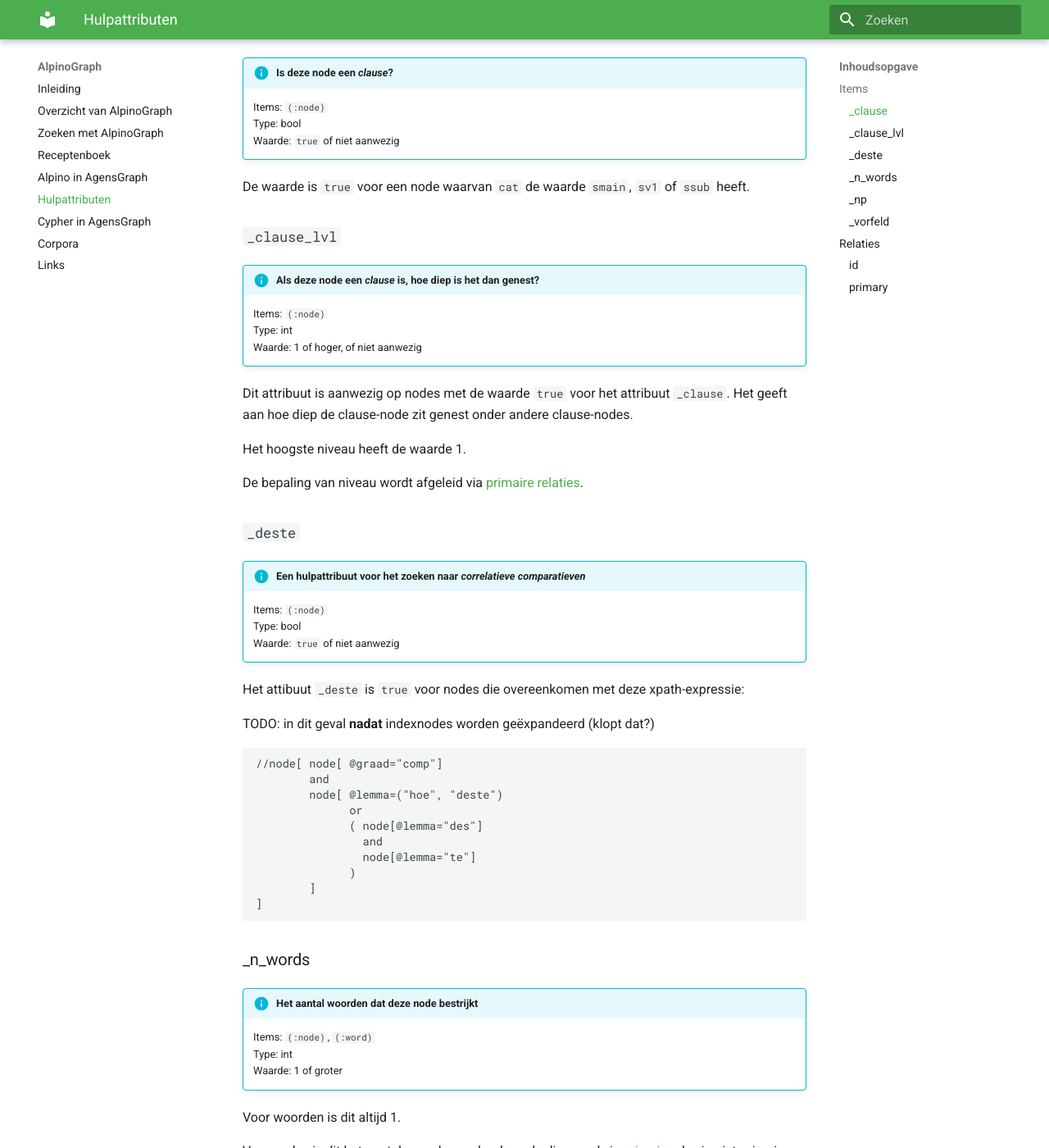
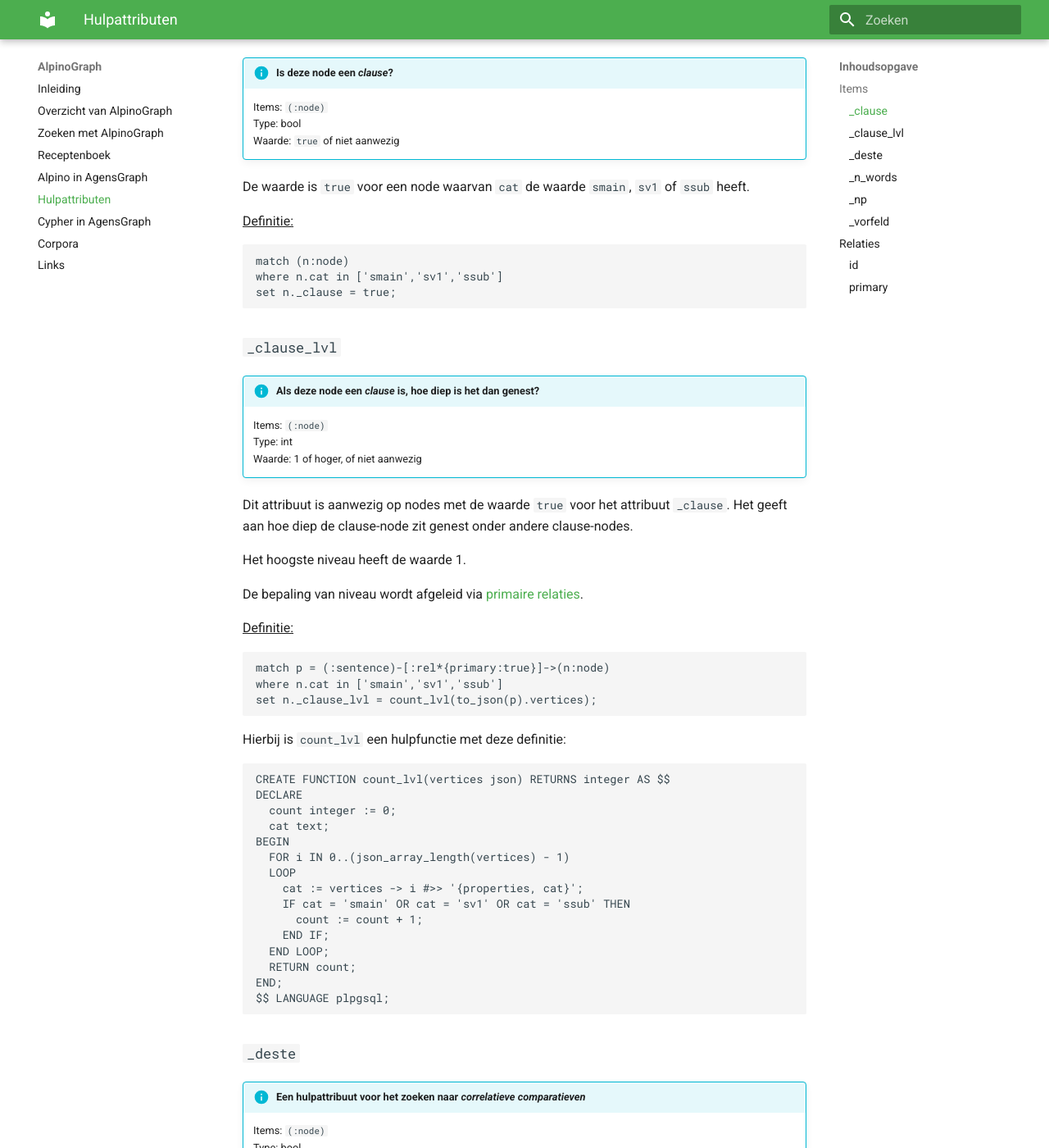
Before and after one commit to rug-compling/alpinograph-docs, an MkDocs documentation site: the page built from docs/attributen.md, in a window 1280 px wide and 1400 px high, scrolled down 359 px. Shown: the whole window at 82% size. Built offline with MkDocs 1.6.1 and Material for MkDocs 9.7.7, drawn with Linux system fonts in a browser that asks for light colours.

Commit message:
Hulpattributen: _clause, _clause_lvl

````diff
--- a/docs/attributen.md
+++ b/docs/attributen.md
@@ -19,6 +19,13 @@ en `(:word)`.
 De waarde is `true` voor een node waarvan `cat` de waarde `smain`,
 `sv1` of `ssub` heeft.
 
+^^Definitie:^^
+
+```text
+match (n:node)
+where n.cat in ['smain','sv1','ssub']
+set n._clause = true;
+```
 
 ### `_clause_lvl`
 
@@ -34,6 +41,34 @@ onder andere clause-nodes.
 Het hoogste niveau heeft de waarde 1.
 
 De bepaling van niveau wordt afgeleid via [primaire relaties](#primary).
+
+^^Definitie:^^
+
+```text
+match p = (:sentence)-[:rel*{primary:true}]->(n:node)
+where n.cat in ['smain','sv1','ssub']
+set n._clause_lvl = count_lvl(to_json(p).vertices);
+```
+
+Hierbij is `count_lvl` een hulpfunctie met deze definitie:
+
+```text
+CREATE FUNCTION count_lvl(vertices json) RETURNS integer AS $$
+DECLARE
+  count integer := 0;
+  cat text;
+BEGIN
+  FOR i IN 0..(json_array_length(vertices) - 1)
+  LOOP
+    cat := vertices -> i #>> '{properties, cat}';
+    IF cat = 'smain' OR cat = 'sv1' OR cat = 'ssub' THEN
+      count := count + 1;
+    END IF;
+  END LOOP;
+  RETURN count;
+END;
+$$ LANGUAGE plpgsql;
+```
 
 
 ### `_deste`
````
